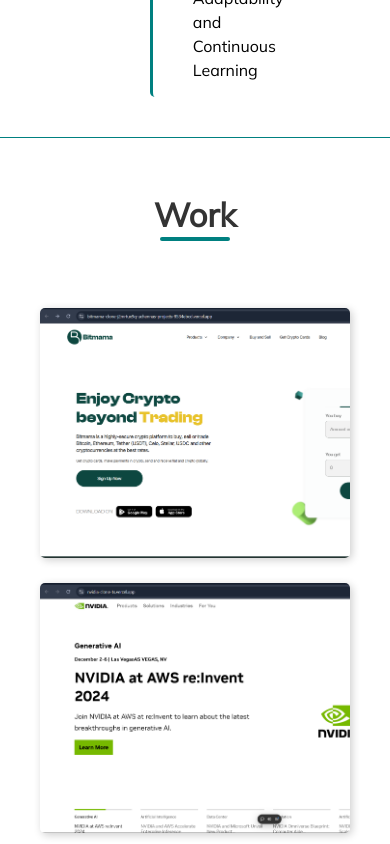
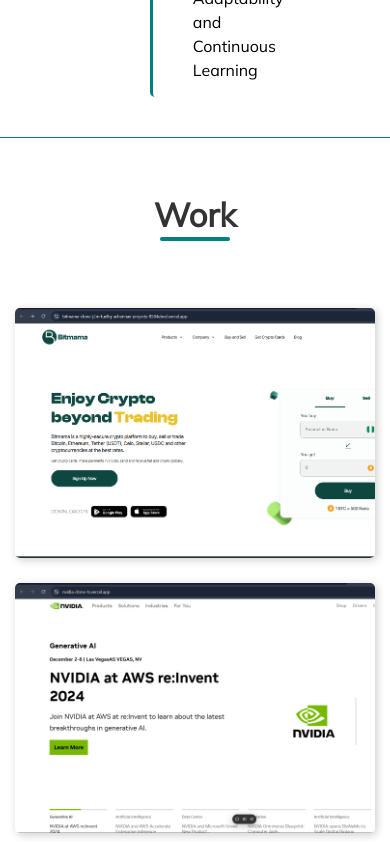
Before and after one commit to Uchenna99/My-React-Portfolio, a React (Vite) app: page / in a window 390 px wide. Shown: the part 2900-3744 px from the top of the page. Built offline with nearby package versions, Linux system fonts and the light colour scheme.

Commit message:
working on work section grid

```diff
--- a/src/stylesheets/responsiveness.css
+++ b/src/stylesheets/responsiveness.css
@@ -106,5 +106,6 @@
     }
     .work{
         grid-template-columns: 1fr;
+        padding: 170px 15px 50px;
     }
 }
```
